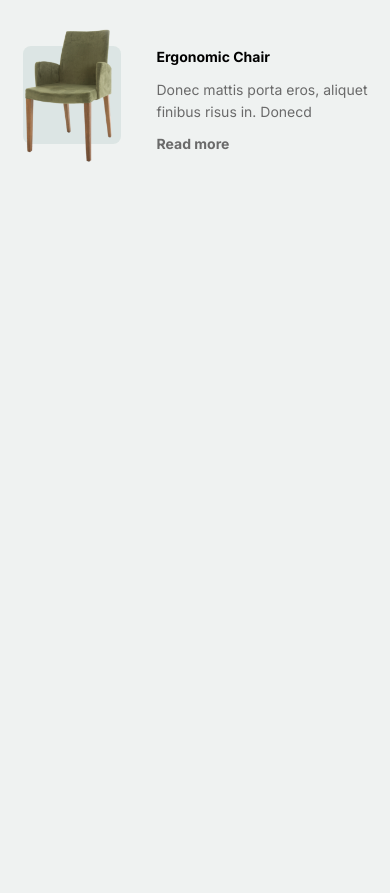
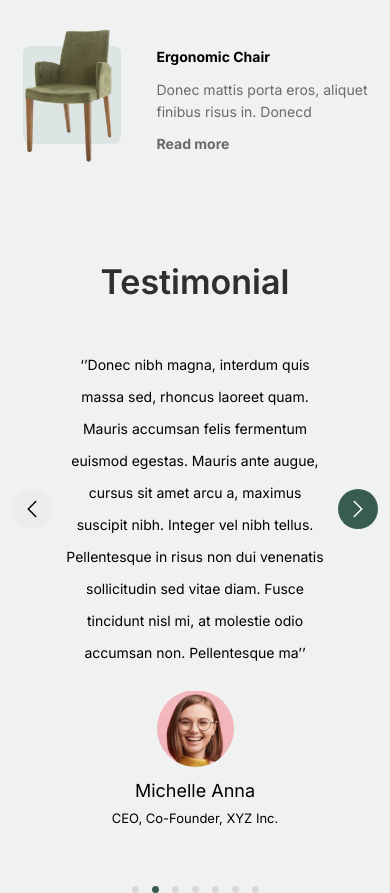
Before and after one commit to vauzi/UMPTN-Tugas4-IsmanVauzi, a website: page index.html in a window 390 px wide. Shown: the part 5442-6335 px from the top of the page. Before the commit the page ends 5691 px from the top, so only its background shows below. Drawn offline with Linux system fonts and the light colour scheme.

Commit message:
menambahkan section ke 7 dan responsive mobile

```diff
--- a/index.html
+++ b/index.html
@@ -421,6 +421,60 @@
 
     </section>
 
+    <section id="testimoni">
+        <div class="container mx-auto p-3 lg:p-0">
+
+            <!-- title -->
+            <h1 class="text-center font-inter font-semibold text-[34px] leading-[41px] text-bllax">
+                Testimonial
+            </h1>
+
+            <div class="flex items-center justify-between mt-[47px] gap-3 lg:gap-[96px]">
+                <button
+                    class="bg-[#C4C4C4] bg-opacity-10 p-2 lg:p-[25px] rounded-full hover:bg-[#385D50] hover:text-white">
+                    <svg xmlns="http://www.w3.org/2000/svg" fill="none" viewBox="0 0 24 24" stroke-width="1.5"
+                        stroke="currentColor" class="w-6 h-6">
+                        <path stroke-linecap="round" stroke-linejoin="round" d="M15.75 19.5L8.25 12l7.5-7.5" />
+                    </svg>
+                </button>
+
+                <p class="text-center lg:w-[759px] font-inter font-normal text-sm lg:text-lg leading-8">
+                    ‘’Donec nibh magna, interdum quis massa sed, rhoncus laoreet quam. Mauris accumsan felis fermentum
+                    euismod egestas. Mauris ante augue, cursus sit amet arcu a, maximus suscipit nibh. Integer vel nibh
+                    tellus. Pellentesque in risus non dui venenatis sollicitudin sed vitae diam. Fusce tincidunt nisl
+                    mi, at molestie odio accumsan non. Pellentesque ma’’
+                </p>
+
+                <button class="bg-[#385D50] text-white p-2 lg:p-[25px] rounded-full">
+                    <svg xmlns="http://www.w3.org/2000/svg" fill="none" viewBox="0 0 24 24" stroke-width="1.5"
+                        stroke="currentColor" class="w-6 h-6">
+                        <path stroke-linecap="round" stroke-linejoin="round" d="M8.25 4.5l7.5 7.5-7.5 7.5" />
+                    </svg>
+                </button>
+            </div>
+            <div class="mt-[21px]">
+                <figure class="w-[77px] h-[77px] rounded-full overflow-hidden mx-auto">
+                    <img src="./assets/img/person-1.png" alt="">
+                </figure>
+                <h3 class="font-inter font-normal text-lg leading-[22px] text-center text-black mt-[13px]">
+                    Michelle Anna
+                </h3>
+                <p class="font-inter font-normal text-[13px] leading-8 text-center mt-3px">
+                    CEO, Co-Founder, XYZ Inc.
+                </p>
+            </div>
+        </div>
+        <div class="mt-10 flex items-center justify-center gap-[13px]">
+            <div class="w-[7px] h-[7px] bg-[#D9D9D9] rounded-full"></div>
+            <div class="w-[7px] h-[7px] bg-[#385D50] rounded-full"></div>
+            <div class="w-[7px] h-[7px] bg-[#D9D9D9] rounded-full"></div>
+            <div class="w-[7px] h-[7px] bg-[#D9D9D9] rounded-full"></div>
+            <div class="w-[7px] h-[7px] bg-[#D9D9D9] rounded-full"></div>
+            <div class="w-[7px] h-[7px] bg-[#D9D9D9] rounded-full"></div>
+            <div class="w-[7px] h-[7px] bg-[#D9D9D9] rounded-full"></div>
+        </div>
+    </section>
+
     <script src="./assets/js/scoll.js"></script>
 
 </body>
```
Also changed, not shown: assets/img/person-1.png (added), dist/output.css.
